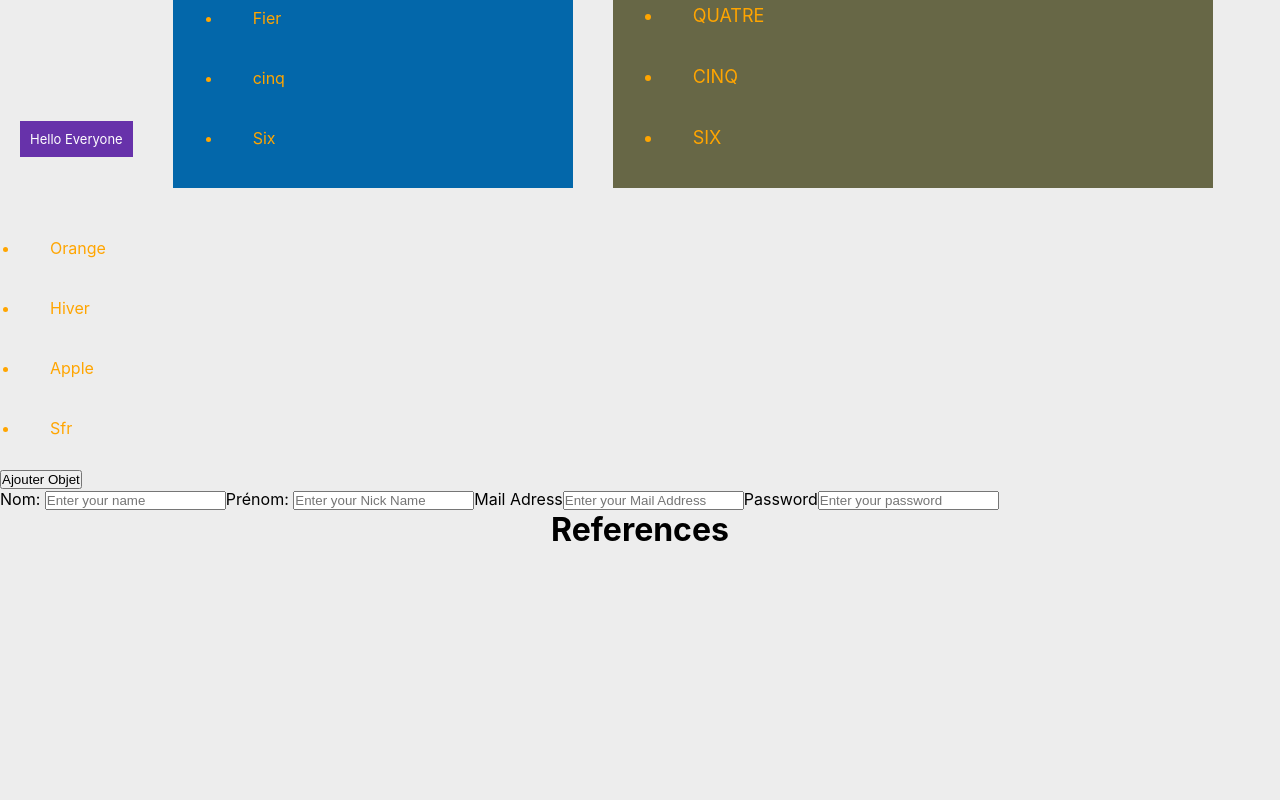
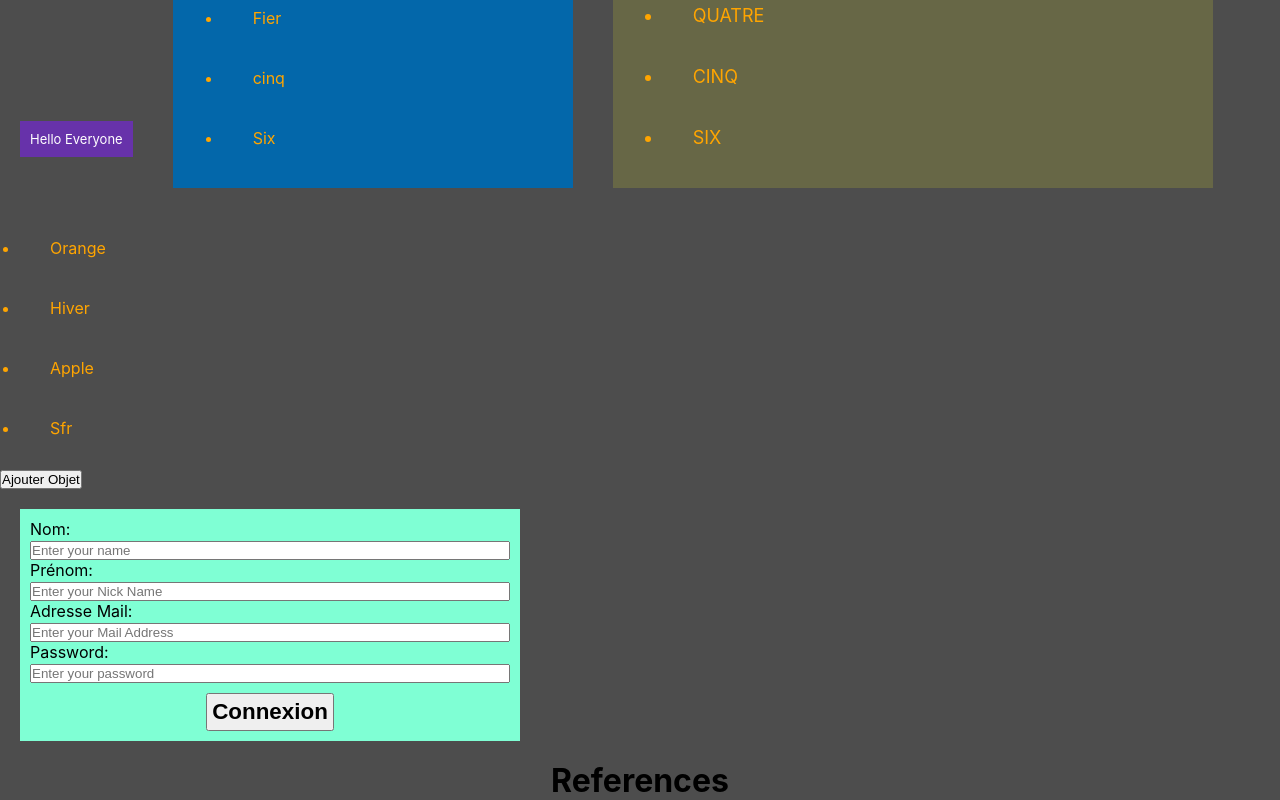
Before and after one commit to Ahmed-Rs/React-fundamentals, a React (Create React App) app: page / in a window 1280 px wide. Shown: the part 829-1629 px from the top of the page. Before the commit the page ends 1378 px from the top, so only its background shows below. Built offline with nearby package versions, Linux system fonts and the light colour scheme.

Commit message:
States et Formulaires

```diff
--- a/src/App.css
+++ b/src/App.css
@@ -70,3 +70,32 @@ ul li {
   padding: 10px;
   padding-left: 30px;
 }
+
+form {
+  width: 100%;
+  max-width: 500px;
+  height: 100%;
+  background-color: aquamarine;
+  text-align: left;
+  display: flex;
+  flex-direction: column;
+  justify-content: center;
+  align-items: center;
+  padding: 10px;
+  margin: 20px;
+}
+
+label {
+  width: 100%;
+}
+
+form label input {
+  width: 100%;
+}
+
+input[type="submit"] {
+  margin-top: 10px;
+  padding: 4px;
+  font-size: 1.4em;
+  font-weight: bold;
+}
--- a/src/SignUp.js
+++ b/src/SignUp.js
@@ -1,17 +1,44 @@
 import * as React from "react";
 
 function Inscription() {
+  const [email, setEmail] = React.useState();
+  const [error, setError] = React.useState();
+
+  const onHandleChange = event => {
+    setEmail(event.target.value);
+    setError(
+      event.target.value.includes("@") ? null : "Invalide Email Address",
+    )
+  }
+
+  const onHandleSubmit = event => {
+    event.preventDefault();
+    if (!email.includes("@")) {
+      console.error("Please enter a valid email address.");
+    } else {
+      alert(`Hello ${email}`);
+    }
+  };
+
   return (
-    <form action="">
-      <label>Nom: </label>
-      <input type="text" name="nom" placeholder="Enter your name" />
-      <label>Prénom: </label>
-      <input type="text" name="prénom" placeholder="Enter your Nick Name" />
-      <label>Mail Adress</label>
-      <input type="mail" name="mail" placeholder="Enter your Mail Address" />
-      <label>Password</label>
-      <input type="text" name="password" placeholder="Enter your password" />
-    </form>
+    <div className="formulaire">
+      <form onSubmit={onHandleSubmit}>
+        <label>Nom:
+          <input type="text" name="nom" placeholder="Enter your name" />
+        </label>
+        <label>Prénom:
+          <input type="text" name="prénom" placeholder="Enter your Nick Name" />
+        </label>
+        <label>Adresse Mail:
+          <input onChange={onHandleChange} type="mail" name="mail" placeholder="Enter your Mail Address" />
+        </label>
+        <div style={{color: 'red'}}>{error}</div>
+        <label>Password:
+          <input type="text" name="password" placeholder="Enter your password" />
+        </label>
+        <input type="submit" value="Connexion" />
+      </form>
+    </div>
   );
 }
 
--- a/src/index.css
+++ b/src/index.css
@@ -13,7 +13,7 @@ body {
     sans-serif;
   -webkit-font-smoothing: antialiased;
   -moz-osx-font-smoothing: grayscale;
-  background-color: rgb(237, 237, 237);
+  background-color: rgb(77, 77, 77);
 }
 
 code {
```
